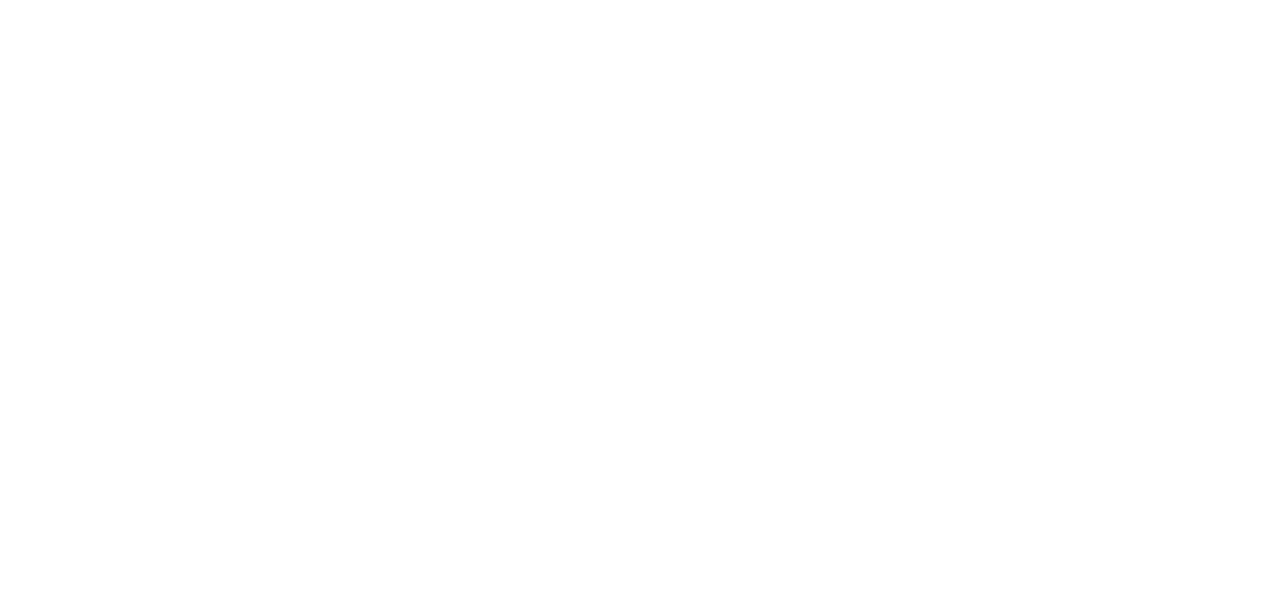
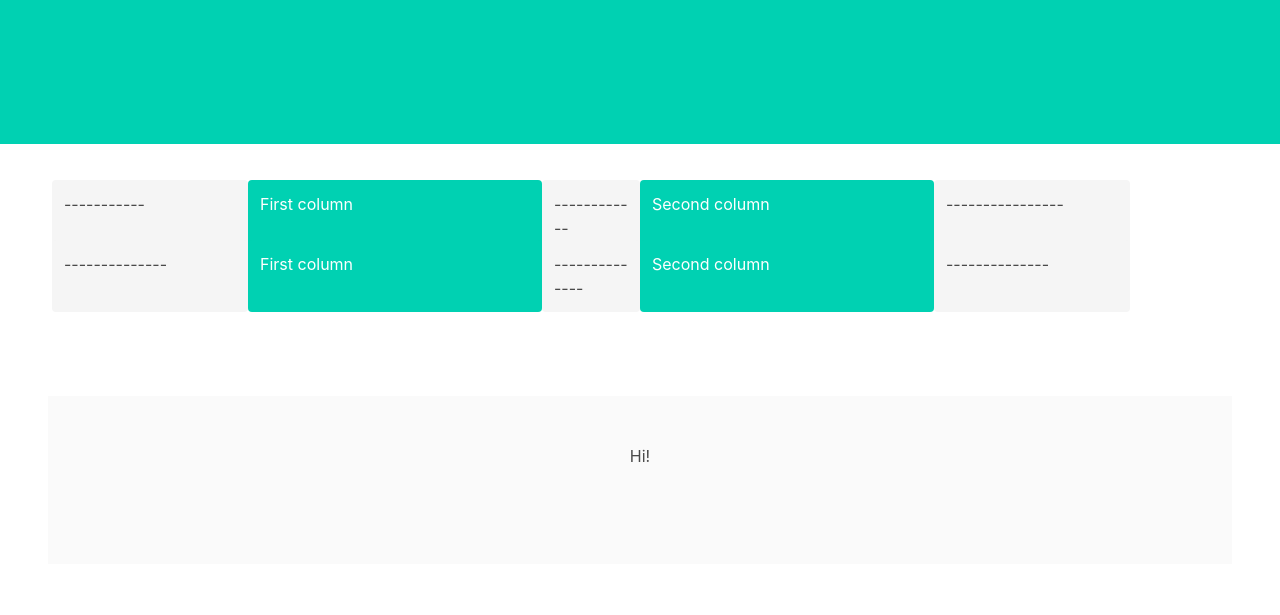
Before and after one commit to FrantzCFelix/dev-profile-generator, a website: page index.html in a window 1280 px wide. Drawn offline with nearby package versions, Linux system fonts and the light colour scheme.

Commit message:
unfinshes changes, need to get the layout correct

```diff
--- a/index.html
+++ b/index.html
@@ -1,12 +1,138 @@
 <!DOCTYPE html>
-<html lang="en">
+<html>
+
 <head>
-    <meta charset="UTF-8">
-    <meta name="viewport" content="width=device-width, initial-scale=1.0">
-    <meta http-equiv="X-UA-Compatible" content="ie=edge">
-    <title>Document</title>
+    <meta charset="utf-8">
+    <meta name="viewport" content="width=device-width, initial-scale=1">
+    <title>Hello Bulma!</title>
+    <link rel="stylesheet" href="https://cdnjs.cloudflare.com/ajax/libs/bulma/0.8.0/css/bulma.min.css">
+    <script defer src="https://use.fontawesome.com/releases/v5.3.1/js/all.js"></script>
+    <!-- <link rel="stylesheet" href="style/debug.css"> -->
 </head>
+
 <body>
+    <section class="section hero is-primary is-small">
+        <div class="hero-body">
+            <div class="container"></div>
 
+
+    </section>
+    <section class="section">
+        <div class="container">
+            <div class="columns">
+                    <div class="column notification  is-marginless is-2">
+                            -----------
+                        </div>
+                <div class="column notification is-primary is-marginless is-3">
+                    First column
+                </div>
+                <div class="column notification  is-marginless is-1">
+                      ------------
+                    </div>
+
+                <div class="column notification is-primary is-marginless is-3">
+                    Second column
+                </div>
+                <div class="column notification  is-marginless is-2">
+                      ----------------
+                    </div>
+            </div>
+        </div>
+        <div class="container">
+                <div class="columns">
+                        <div class="column notification  is-marginless is-2">
+                                --------------
+                            </div>
+                    <div class="column notification is-primary is-marginless is-3">
+                        First column
+                    </div>
+                    <div class="column notification  is-marginless is-1">
+                           --------------
+                        </div>
+
+                    <div class="column notification is-primary is-marginless is-3">
+                        Second column
+                    </div>
+                    <div class="column notification  is-marginless is-2">
+                           --------------
+                        </div>
+                </div>
+            </div>
+
+        </div>
+
+
+
+
+
+
+
+
+        <!-- <div class="tile is-ancestor">
+                    <div class="column ">
+                        <div class="tile is-vertical is-full">
+                            <div class="tile is-parent is-vertical ">
+                                <article class="tile is-child notification is-danger"> </article>
+                            </div>
+                            <div class="tile is-parent is-vertical ">
+                                <article class="tile is-child notification is-danger"></article>
+                            </div>
+                        </div>
+                    </div>
+                    <div class="column ">
+                        <div class="tile is-vertical is-full">
+                            <div class="tile is-parent is-vertical">
+                                <article class="tile is-child notification is-danger"> </article>
+                            </div>
+                            <div class="tile is-parent is-vertical ">
+                                <article class="tile is-child notification is-danger"></article>
+                            </div>
+                        </div>
+                    </div>
+
+                </div> -->
+
+
+    </section>
+    <section class="section">
+        <footer class="footer ">
+            <div class="content has-text-centered">
+                <p>
+                    Hi!
+                </p>
+            </div>
+        </footer>
+    </section>
 </body>
+
 </html>
+
+
+
+<!--
+ <!DOCTYPE html>
+ <html lang="en">
+ <head>
+   <meta charset="UTF-8">
+   <meta http-equiv="X-UA-Compatible" content="ie=edge">
+   <link rel="stylesheet" href="https://maxcdn.bootstrapcdn.com/bootstrap/4.0.0/css/bootstrap.min.css">
+   <title>Document</title>
+ </head>
+ <body>
+   <div class="jumbotron jumbotron-fluid">
+   <div class="container">
+     <h1 class="display-4">Hi! My name is Frantz Felix</h1>
+     <p class="lead">I am from Seattle, Washington.</p>
+     <h3>Example heading <span class="badge badge-secondary">Contact Me</span></h3>
+     <ul class="list-group">
+       <li class="list-group-item">My GitHub username is undefined</li>
+       <li class="list-group-item">PublicRepos: 10</li>
+       <li class="list-group-item">followers: 11</li>
+       <li class="list-group-item">following: 9</li>
+       <li class="list-group-item">Stars: 3</li>
+
+     </ul>
+   </div>
+ </div>
+ </body>
+ </html> -->
--- a/package.json
+++ b/package.json
@@ -19,6 +19,7 @@
   "dependencies": {
     "axios": "^0.19.2",
     "bulma": "^0.8.0",
+    "bulma-start": "0.0.3",
     "fs": "0.0.1-security",
     "inquirer": "^7.0.4",
     "utill": "^0.1.3"
--- a/style/debug.css
+++ b/style/debug.css
@@ -0,0 +1,8 @@
+/*! debug.css | MIT License | zaydek.github.com/debug.css */
+*:not(path):not(g) {
+	color:                    hsla(210, 100%, 100%, 0.9) !important;
+	background:               hsla(210, 100%,  50%, 0.5) !important;
+	outline:    solid 0.25rem hsla(210, 100%, 100%, 0.5) !important;
+
+	box-shadow: none !important;
+}
```
Also changed, not shown: 1 other file.
